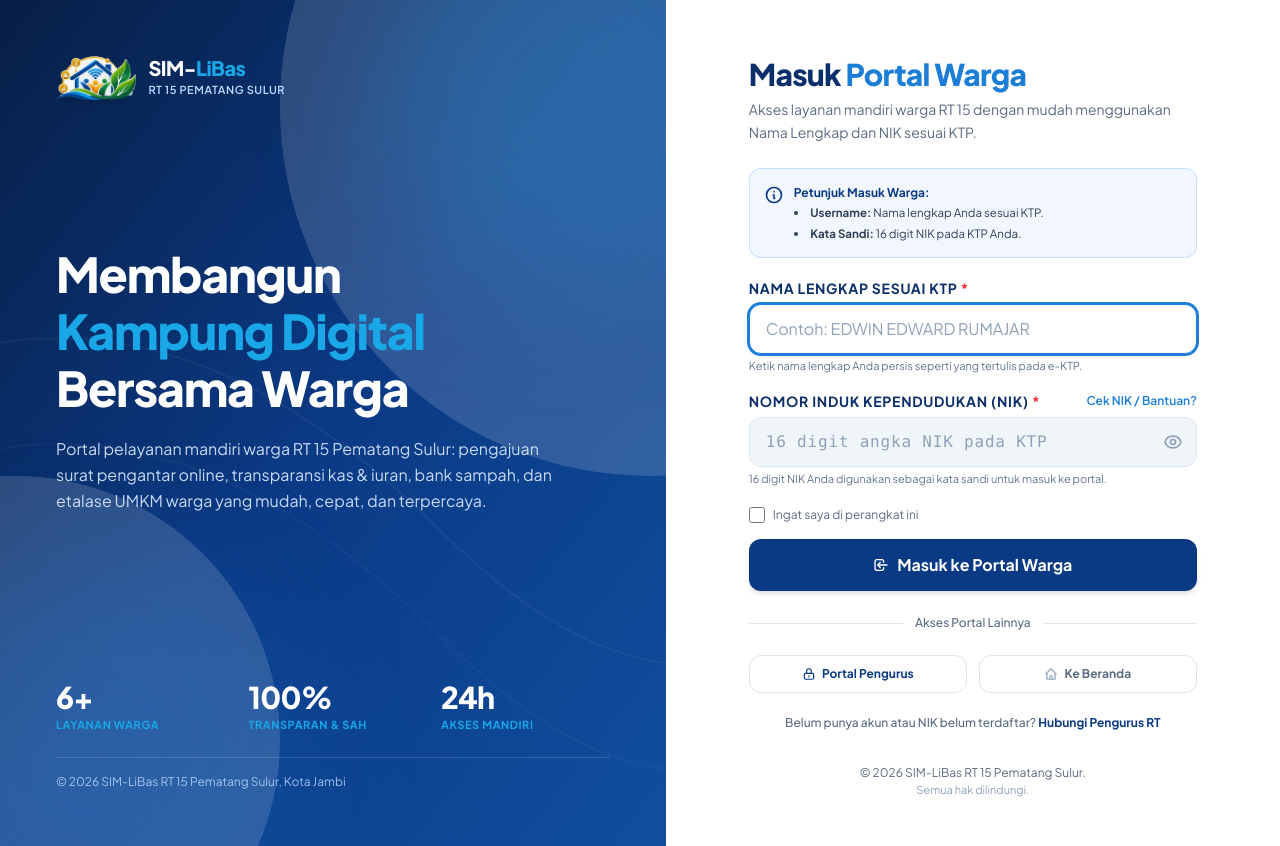
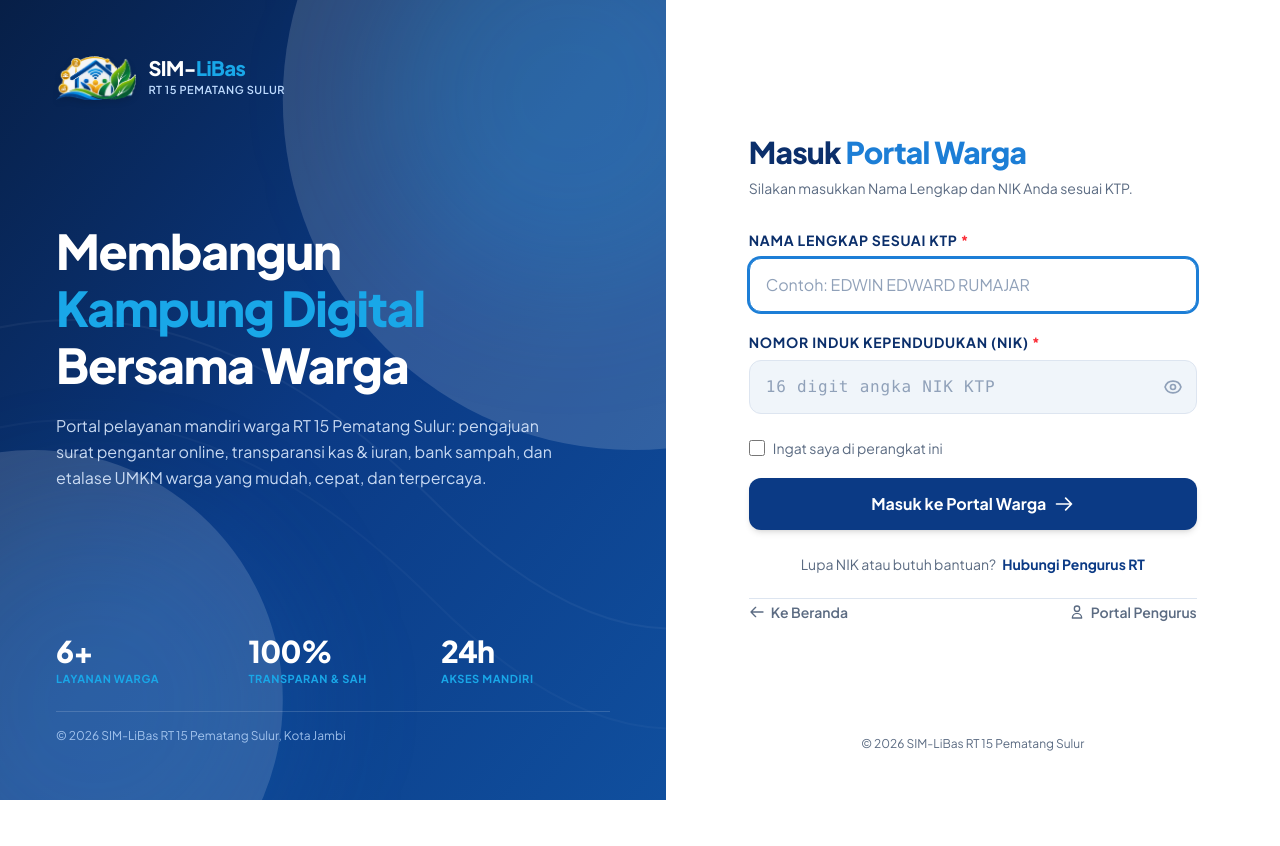
Before and after one commit to Wahyudin0701/sim-libas, a Laravel app: page /masuk in a window 1280 px wide. After the commit the page ends 800 px from the top, so only its background shows below. Run offline with Laravel 12, Linux system fonts and the light colour scheme; style sheets or scripts are compiled from the project's sources; parts of the project's set-up code (start-up, migrations or seed data) failed here and were passed over; some libraries are stand-ins or nearby versions.

Commit message:
refactor(auth): sederhanakan UI/UX halaman login portal warga agar lebih bersih, simpel, dan ramah lansia

```diff
--- a/resources/views/auth/citizen-login.blade.php
+++ b/resources/views/auth/citizen-login.blade.php
@@ -108,27 +108,13 @@
         <div class="max-w-md w-full mx-auto my-auto py-2">
 
             {{-- Header Form --}}
-            <div class="mb-6">
+            <div class="mb-8">
                 <h2 class="text-2xl sm:text-3xl font-extrabold text-primary-900 tracking-tight">
                     Masuk <span class="text-primary-500">Portal Warga</span>
                 </h2>
-                <p class="text-xs sm:text-sm text-text-muted mt-1.5 leading-relaxed">
-                    Akses layanan mandiri warga RT 15 dengan mudah menggunakan Nama Lengkap dan NIK sesuai KTP.
+                <p class="text-sm text-text-muted mt-2">
+                    Silakan masukkan Nama Lengkap dan NIK Anda sesuai KTP.
                 </p>
-            </div>
-
-            {{-- Petunjuk Masuk Ramah Lansia --}}
-            <div class="mb-5 p-3.5 rounded-xl bg-blue-50/80 border border-blue-200/80 text-xs text-[#0B3A85] leading-relaxed flex items-start gap-2.5">
-                <svg class="w-5 h-5 text-[#0B3A85] shrink-0 mt-0.5" fill="none" stroke="currentColor" viewBox="0 0 24 24">
-                    <path stroke-linecap="round" stroke-linejoin="round" stroke-width="2" d="M13 16h-1v-4h-1m1-4h.01M21 12a9 9 0 11-18 0 9 9 0 0118 0z"/>
-                </svg>
-                <div>
-                    <span class="font-bold block mb-0.5">Petunjuk Masuk Warga:</span>
-                    <ul class="list-disc list-inside space-y-0.5 text-[11.5px] text-slate-700">
-                        <li><strong>Username:</strong> Nama lengkap Anda sesuai KTP.</li>
-                        <li><strong>Kata Sandi:</strong> 16 digit NIK pada KTP Anda.</li>
-                    </ul>
-                </div>
             </div>
 
             {{-- Alert Notifikasi Gagal --}}
@@ -147,12 +133,12 @@
             @endif
 
             {{-- Form Login Utama --}}
-            <form action="{{ route('citizen.login.post') }}" method="POST" class="space-y-4" novalidate>
+            <form action="{{ route('citizen.login.post') }}" method="POST" class="space-y-5" novalidate>
                 @csrf
 
                 {{-- 1. Input Nama Lengkap Sesuai KTP --}}
                 <div>
-                    <label for="nama" class="block text-xs sm:text-sm font-bold text-primary-900 uppercase tracking-wider mb-1.5">
+                    <label for="nama" class="block text-xs sm:text-sm font-bold text-primary-900 uppercase tracking-wider mb-2">
                         Nama Lengkap Sesuai KTP <span class="text-red-500">*</span>
                     </label>
                     <input
@@ -164,22 +150,16 @@
                         autofocus
                         autocomplete="name"
                         placeholder="Contoh: EDWIN EDWARD RUMAJAR"
-                        class="w-full px-4 py-3 bg-[#F0F5FA] hover:bg-[#EBF2F9] focus:bg-white border {{ $errors->has('nama') || $errors->has('login') ? 'border-red-400 bg-red-50/50' : 'border-border-soft' }} rounded-xl text-sm sm:text-base text-text-main placeholder:text-slate-400 focus:outline-none focus:ring-2 focus:ring-primary-500 focus:border-primary-500 transition duration-150"
+                        class="w-full px-4 py-3.5 bg-[#F0F5FA] hover:bg-[#EBF2F9] focus:bg-white border {{ $errors->has('nama') || $errors->has('login') ? 'border-red-400 bg-red-50/50' : 'border-border-soft' }} rounded-xl text-sm sm:text-base text-text-main placeholder:text-slate-400 focus:outline-none focus:ring-2 focus:ring-primary-500 focus:border-primary-500 transition duration-150"
                     >
-                    <p class="text-[11px] text-slate-500 mt-1">
-                        Ketik nama lengkap Anda persis seperti yang tertulis pada e-KTP.
-                    </p>
                 </div>
 
                 {{-- 2. Input NIK (Sebagai Kata Sandi Warga) --}}
                 <div>
-                    <div class="flex items-center justify-between mb-1.5">
+                    <div class="flex items-center justify-between mb-2">
                         <label for="nik" class="block text-xs sm:text-sm font-bold text-primary-900 uppercase tracking-wider">
                             Nomor Induk Kependudukan (NIK) <span class="text-red-500">*</span>
                         </label>
-                        <a href="https://wa.me/6281274001515?text={{ urlencode('Halo Pengurus RT 15, saya warga ingin menanyakan NIK akun Portal Warga SIM-LiBas saya.') }}" target="_blank" rel="noopener noreferrer" class="text-xs font-semibold text-primary-500 hover:text-primary-700 hover:underline transition">
-                            Cek NIK / Bantuan?
-                        </a>
                     </div>
                     <div class="relative">
                         <input
@@ -190,8 +170,8 @@
                             inputmode="numeric"
                             maxlength="16"
                             autocomplete="current-password"
-                            placeholder="16 digit angka NIK pada KTP"
-                            class="w-full pl-4 pr-11 py-3 bg-[#F0F5FA] hover:bg-[#EBF2F9] focus:bg-white border {{ $errors->has('nik') || $errors->has('password') ? 'border-red-400 bg-red-50/50' : 'border-border-soft' }} rounded-xl text-sm sm:text-base font-mono text-text-main placeholder:text-slate-400 focus:outline-none focus:ring-2 focus:ring-primary-500 focus:border-primary-500 transition duration-150 tracking-wider"
+                            placeholder="16 digit angka NIK KTP"
+                            class="w-full pl-4 pr-12 py-3.5 bg-[#F0F5FA] hover:bg-[#EBF2F9] focus:bg-white border {{ $errors->has('nik') || $errors->has('password') ? 'border-red-400 bg-red-50/50' : 'border-border-soft' }} rounded-xl text-sm sm:text-base font-mono text-text-main placeholder:text-slate-400 focus:outline-none focus:ring-2 focus:ring-primary-500 focus:border-primary-500 transition duration-150 tracking-wider"
                         >
                         {{-- Toggle Show/Hide Password NIK --}}
                         <button
@@ -211,9 +191,6 @@
                             </svg>
                         </button>
                     </div>
-                    <p class="text-[11px] text-slate-500 mt-1">
-                        16 digit NIK Anda digunakan sebagai kata sandi untuk masuk ke portal.
-                    </p>
                 </div>
 
                 {{-- Checkbox Ingat Saya --}}
@@ -224,7 +201,7 @@
                             name="remember"
                             class="w-4 h-4 rounded border-border-soft text-primary-700 focus:ring-primary-500 cursor-pointer"
                         >
-                        <span class="text-xs text-text-muted group-hover:text-primary-900 transition">
+                        <span class="text-xs sm:text-sm text-text-muted group-hover:text-primary-900 transition">
                             Ingat saya di perangkat ini
                         </span>
                     </label>
@@ -233,65 +210,64 @@
                 {{-- Tombol Masuk Sekarang --}}
                 <button
                     type="submit"
-                    class="w-full bg-primary-700 hover:bg-primary-900 text-white font-bold text-sm sm:text-base py-3.5 px-6 rounded-xl transition duration-200 shadow-md hover:shadow-lg flex items-center justify-center gap-2 group cursor-pointer mt-2"
+                    class="w-full bg-primary-700 hover:bg-primary-900 text-white font-bold text-base py-3.5 px-6 rounded-xl transition duration-200 shadow-md hover:shadow-lg flex items-center justify-center gap-2 group cursor-pointer mt-2"
                 >
-                    <svg class="w-4 h-4 shrink-0 transition-transform group-hover:translate-x-0.5" fill="none" stroke="currentColor" viewBox="0 0 24 24">
-                        <path stroke-linecap="round" stroke-linejoin="round" stroke-width="2" d="M11 16l-4-4m0 0l4-4m-4 4h14m-5 4v1a3 3 0 01-3 3H6a3 3 0 01-3-3V7a3 3 0 013-3h7a3 3 0 013 3v1"/>
+                    <span>Masuk ke Portal Warga</span>
+                    <svg class="w-5 h-5 shrink-0 transition-transform group-hover:translate-x-1" fill="none" stroke="currentColor" viewBox="0 0 24 24">
+                        <path stroke-linecap="round" stroke-linejoin="round" stroke-width="2" d="M14 5l7 7m0 0l-7 7m7-7H3"/>
                     </svg>
-                    <span>Masuk ke Portal Warga</span>
                 </button>
             </form>
 
-            {{-- Divider: Akses Portal Lainnya --}}
+            {{-- Hubungi Pengurus / Bantuan --}}
+            <div class="mt-6 text-center">
+                <p class="text-xs sm:text-sm text-text-muted">
+                    Lupa NIK atau butuh bantuan?
+                    <a
+                        href="https://wa.me/6281274001515?text={{ urlencode('Halo Pengurus RT 15, saya warga ingin menanyakan akses Portal Warga SIM-LiBas saya.') }}"
+                        target="_blank"
+                        rel="noopener noreferrer"
+                        class="font-bold text-primary-700 hover:text-primary-900 hover:underline transition inline-block ml-1"
+                    >
+                        Hubungi Pengurus RT
+                    </a>
+                </p>
+            </div>
+
+            {{-- Divider --}}
             <div class="relative my-6">
                 <div class="absolute inset-0 flex items-center">
                     <div class="w-full border-t border-border-soft"></div>
                 </div>
-                <div class="relative flex justify-center">
-                    <span class="bg-white px-3 text-xs text-text-muted font-medium">Akses Portal Lainnya</span>
-                </div>
             </div>
 
-            {{-- 2 Tombol Pilihan (Portal Pengurus & Ke Beranda) --}}
-            <div class="grid grid-cols-2 gap-3">
+            {{-- Navigasi Pilihan (Ke Beranda & Portal Pengurus) --}}
+            <div class="flex items-center justify-between text-xs sm:text-sm font-semibold text-text-muted">
                 <a
-                    href="{{ url('/admin/login') }}"
-                    class="py-2.5 px-3 text-center border border-border-soft hover:border-primary-500 hover:bg-blue-50/50 rounded-xl text-xs font-bold text-primary-700 hover:text-primary-900 transition flex items-center justify-center gap-1.5"
+                    href="{{ route('public.home') }}"
+                    class="hover:text-primary-700 transition flex items-center gap-1.5 py-1"
                 >
-                    <svg class="w-3.5 h-3.5 text-primary-700 shrink-0" fill="none" stroke="currentColor" viewBox="0 0 24 24">
-                        <path stroke-linecap="round" stroke-linejoin="round" stroke-width="2" d="M12 15v2m-6 4h12a2 2 0 002-2v-6a2 2 0 00-2-2H6a2 2 0 00-2 2v6a2 2 0 002 2zm10-10V7a4 4 0 00-8 0v4h8z"/>
+                    <svg class="w-4 h-4" fill="none" stroke="currentColor" viewBox="0 0 24 24">
+                        <path stroke-linecap="round" stroke-linejoin="round" stroke-width="2" d="M10 19l-7-7m0 0l7-7m-7 7h18"/>
                     </svg>
-                    <span>Portal Pengurus</span>
+                    <span>Ke Beranda</span>
                 </a>
 
                 <a
-                    href="{{ route('public.home') }}"
-                    class="py-2.5 px-3 text-center border border-border-soft hover:border-primary-500 hover:bg-blue-50/50 rounded-xl text-xs font-bold text-text-muted hover:text-primary-900 transition flex items-center justify-center gap-1.5"
+                    href="{{ url('/admin/login') }}"
+                    class="hover:text-primary-700 transition flex items-center gap-1.5 py-1"
                 >
-                    <svg class="w-3.5 h-3.5 text-slate-400 shrink-0" fill="none" stroke="currentColor" viewBox="0 0 24 24">
-                        <path stroke-linecap="round" stroke-linejoin="round" stroke-width="2" d="M3 12l2-2m0 0l7-7 7 7M5 10v10a1 1 0 001 1h3m10-11l2 2m-2-2v10a1 1 0 01-1 1h-3m-6 0a1 1 0 001-1v-4a1 1 0 011-1h2a1 1 0 011 1v4a1 1 0 001 1m-6 0h6"/>
+                    <svg class="w-4 h-4" fill="none" stroke="currentColor" viewBox="0 0 24 24">
+                        <path stroke-linecap="round" stroke-linejoin="round" stroke-width="2" d="M16 7a4 4 0 11-8 0 4 4 0 018 0zM12 14a7 7 0 00-7 7h14a7 7 0 00-7-7z"/>
                     </svg>
-                    <span>Ke Beranda</span>
-                </a>
-            </div>
-
-            {{-- Keterangan Aktivasi Warga di Bawah Tombol --}}
-            <div class="mt-4 text-center">
-                <a
-                    href="https://wa.me/6281274001515?text={{ urlencode('Halo Pengurus RT 15, saya warga ingin mengaktifkan akun Portal Warga SIM-LiBas.') }}"
-                    target="_blank"
-                    rel="noopener noreferrer"
-                    class="text-xs text-text-muted hover:text-primary-700 transition font-medium inline-block"
-                >
-                    Belum punya akun atau NIK belum terdaftar? <span class="font-bold text-primary-700 hover:underline">Hubungi Pengurus RT</span>
+                    <span>Portal Pengurus</span>
                 </a>
             </div>
         </div>
 
         {{-- Footer Hak Cipta di Bawah Panel Form --}}
         <div class="pt-6 text-center text-xs text-text-muted">
-            <p>&copy; {{ date('Y') }} SIM-LiBas RT 15 Pematang Sulur.</p>
-            <p class="text-[11px] text-slate-400 mt-0.5">Semua hak dilindungi.</p>
+            <p>&copy; {{ date('Y') }} SIM-LiBas RT 15 Pematang Sulur</p>
         </div>
     </div>
 </div>
```
Also changed, not shown: tests/Feature/WargaNewLoginFlowTest.php (+1 -2 lines).
